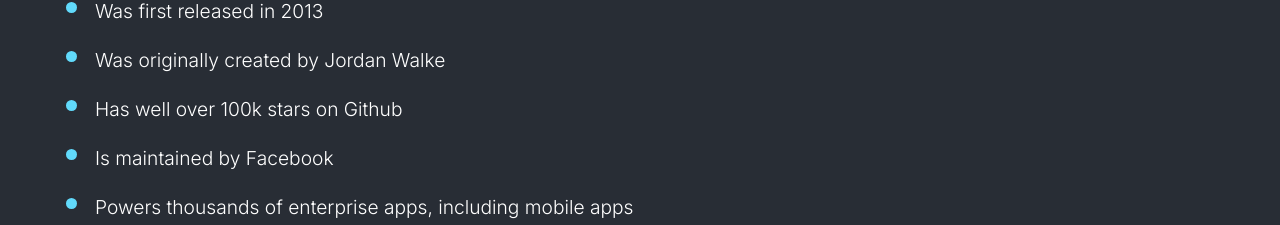
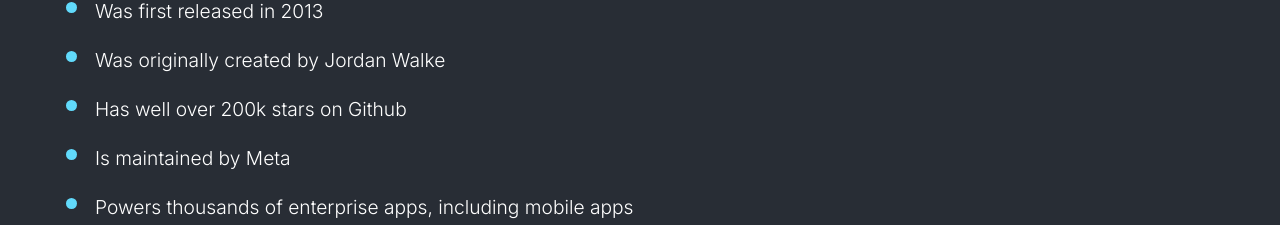
Before and after one commit to Davsan88/react-facts, a React (Vite) app: page / in a window 1280 px wide. Shown: the part 269-494 px from the top of the page. Built offline with nearby package versions, Linux system fonts and the light colour scheme.

Commit message:
Update Main.jsx

```diff
--- a/src/components/Main.jsx
+++ b/src/components/Main.jsx
@@ -8,8 +8,8 @@
       <ul className="main__facts-list">
         <li>Was first released in 2013</li>
         <li>Was originally created by Jordan Walke</li>
-        <li>Has well over 100k stars on Github</li>
-        <li>Is maintained by Facebook</li>
+        <li>Has well over 200k stars on Github</li>
+        <li>Is maintained by Meta</li>
         <li>Powers thousands of enterprise apps, including mobile apps</li>
       </ul>
     </main>
```
